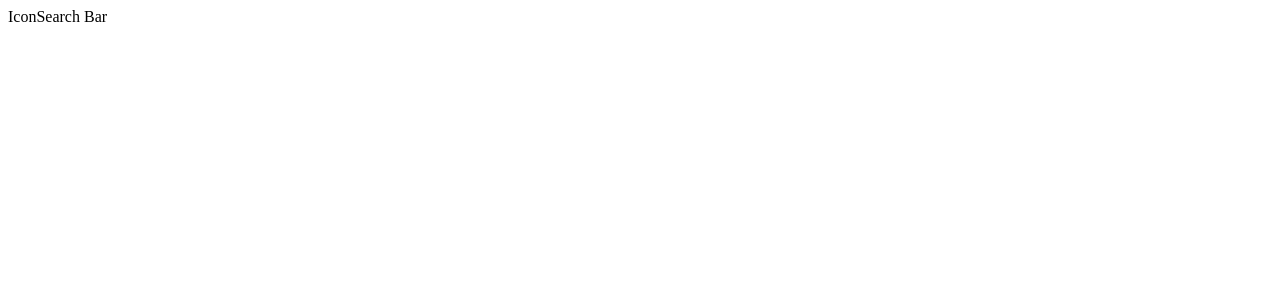
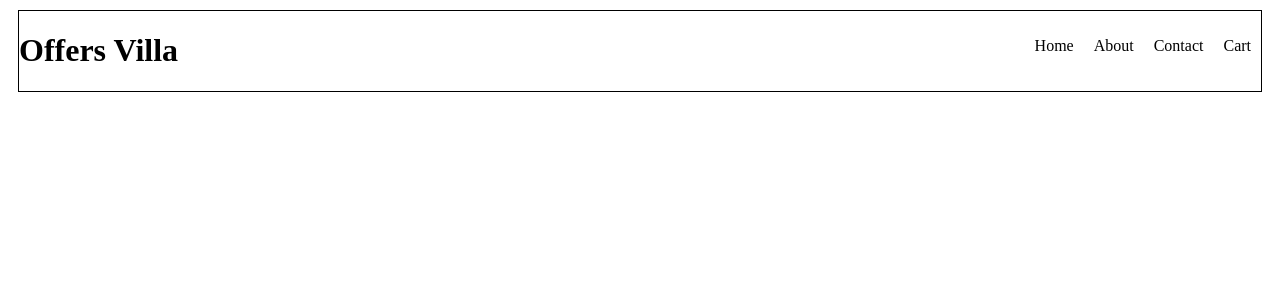
Before and after one commit to RahulRanjan7201/reactjs-school, a React (Vite) app in the folder P1/: page / in a window 1280 px wide. Shown: the top 300 px of the page. Built offline with nearby package versions, Linux system fonts and the light colour scheme.

Commit message:
Offer Villa

```diff
--- a/P1/App.js
+++ b/P1/App.js
@@ -1,13 +1,31 @@
 import React from "react";
 import ReactDOM from "react-dom/client";
-const header = () => {
- return  (
-  <div className="main">
-    <span>Icon</span>
-    <span>Search Bar </span>
-  </div>
+const Title = () => {
+  return  (
+  <h1 id="title" key="h1">
+    Offers Villa
+  </h1>
 )
-  }
+}
+const HeaderComponent = () => {
+  return (
+    <div className="header">
+      <Title/>
+     <div className="nav-items">
+      <ul>
+        <li>Home</li>
+        <li>About</li>
+        <li>Contact</li>
+        <li>Cart</li>
+      </ul>
+     </div>
+    </div>
+  )
+}
+
+const AppLayout = () => {
+  return {}
+}
 const root = ReactDOM.createRoot(document.getElementById("root"));
 // passing the react element inside the root
-root.render(header());
+root.render(<HeaderComponent/>);
--- a/P1/index.css
+++ b/P1/index.css
@@ -1,3 +1,15 @@
-#container {
-    background-color: red;
+.header {
+    display: flex;
+    justify-content: space-between;
+    margin: 10px;
+    border: 1px solid black;
 }
+.nav-items > ul {
+    list-style-type: none;
+    display: flex;
+
+}
+.nav-items > ul > li{
+    padding: 10px;
+
+}
```
Also changed, not shown: P1/icon.png (added).
